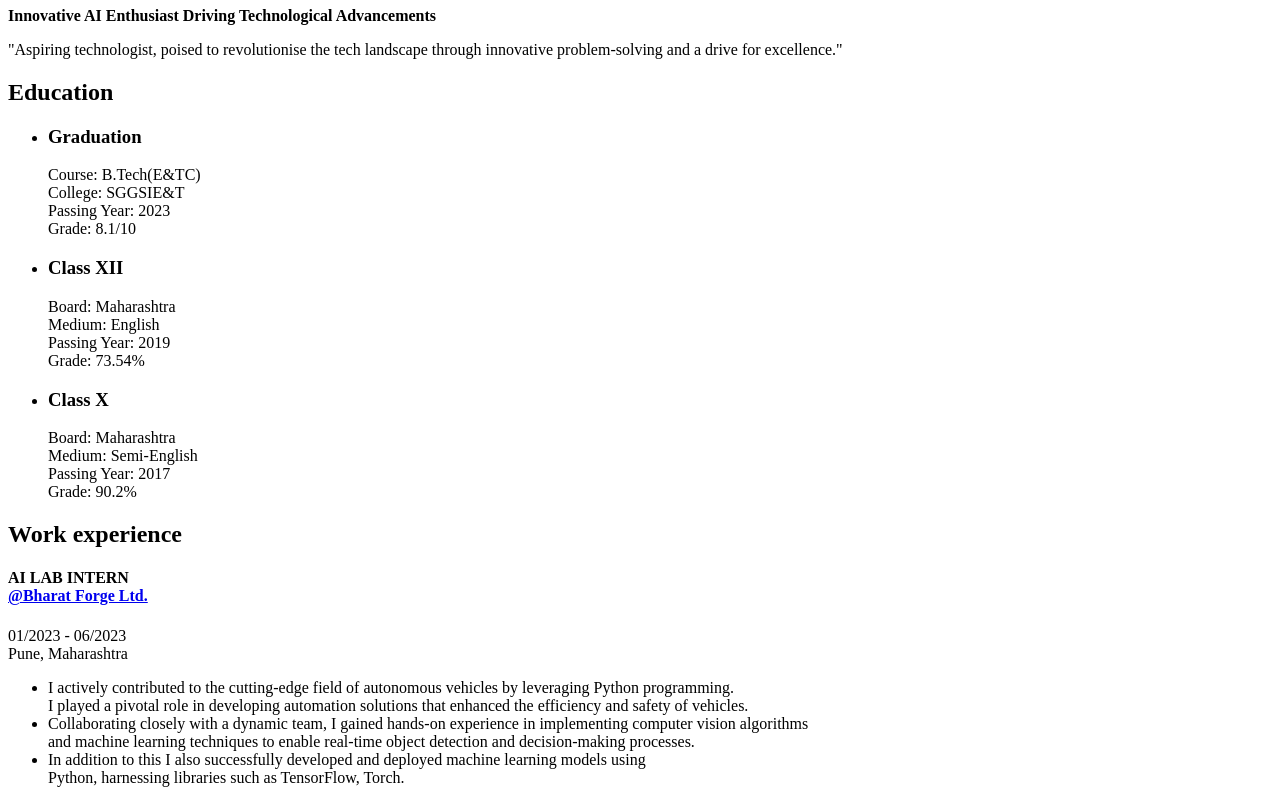
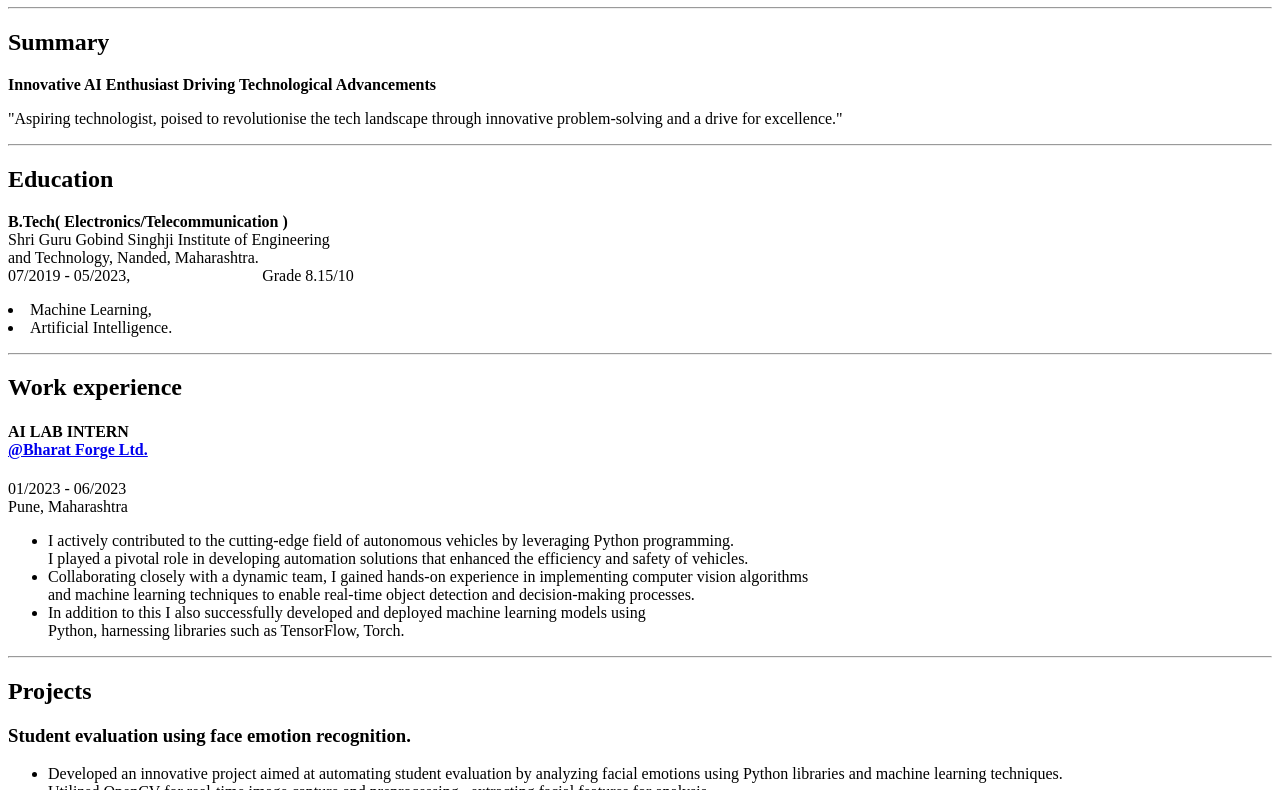
Before and after one commit to neel319/html-portfolio-, a plain HTML site: page Resume/index.html in a window 1280 px wide. Shown: the part 235-1025 px from the top of the page. Drawn offline with Linux system fonts and the light colour scheme.

Commit message:
Update index.html

```diff
--- a/Resume/index.html
+++ b/Resume/index.html
@@ -5,30 +5,19 @@
     <title>My Resume</title>
 </head>
 <body>
-    <img src="./assets/images/Original1.png" height="150" />
     <h1>NEEL SUSHIL DESHPANDE</h1>
+    <img src="./assets/images/Original1.png" height="150" /><hr />
+    <h2>Summary</h2>
     <p><b>Innovative AI Enthusiast Driving Technological Advancements</b></p>
-    <p>"Aspiring technologist, poised to revolutionise the tech landscape through innovative problem-solving and a drive for excellence."</p>
+    <p>"Aspiring technologist, poised to revolutionise the tech landscape through innovative problem-solving and a drive for excellence."</p><hr />
     <h2>Education</h2>
-    <ul>
-        <li><h3>Graduation</h3>
-            Course: B.Tech(E&TC)<br />
-            College: SGGSIE&T<BR />
-            Passing Year: 2023<br />
-            Grade: 8.1/10
-        </li>
-        <li><h3>Class XII</h3>
-            Board: Maharashtra<br />
-            Medium: English<br />
-            Passing Year: 2019<br />
-            Grade: 73.54%
-        </li>
-        <li><h3>Class X</h3>
-            Board: Maharashtra<br />
-            Medium: Semi-English<br />
-            Passing Year: 2017<br />
-            Grade: 90.2%</li>
-    </ul>
+        <p><b>B.Tech( Electronics/Telecommunication )</b><br />
+            Shri Guru Gobind Singhji Institute of Engineering<br />
+            and Technology, Nanded, Maharashtra.<br />
+            07/2019 - 05/2023,&emsp;&emsp;&emsp;&emsp;&emsp;&emsp;&emsp;&emsp; Grade 8.15/10<br />
+                <li>Machine Learning,</li>
+                <li>Artificial Intelligence.</li>
+        </p><hr />
     <h2>Work experience</h2>
         <h4>AI LAB INTERN<br />
         <a href="https://www.bharatforge.com/technology-innovation/kcti">@Bharat Forge Ltd.</a>
@@ -50,7 +39,7 @@
                 machine learning models using<br /> Python, harnessing libraries
                 such as TensorFlow, Torch.
             </li>
-        </ul>
+        </ul><hr />
     <h2>Projects</h2>
         <h3>Student evaluation using face emotion recognition. </h3>
             <ul>
@@ -64,7 +53,7 @@
                     <li>Image Processing : OpenCV.</li>
                     <li>Database : SQLite.</li>
                 </ul>
-            </ul>
+            </ul><hr />
     <h2>Skills</h2>
 
     <footer>
```
